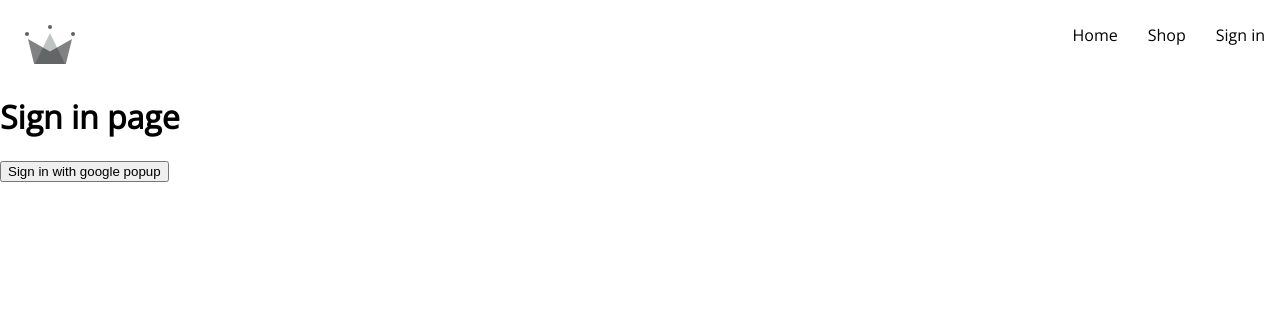
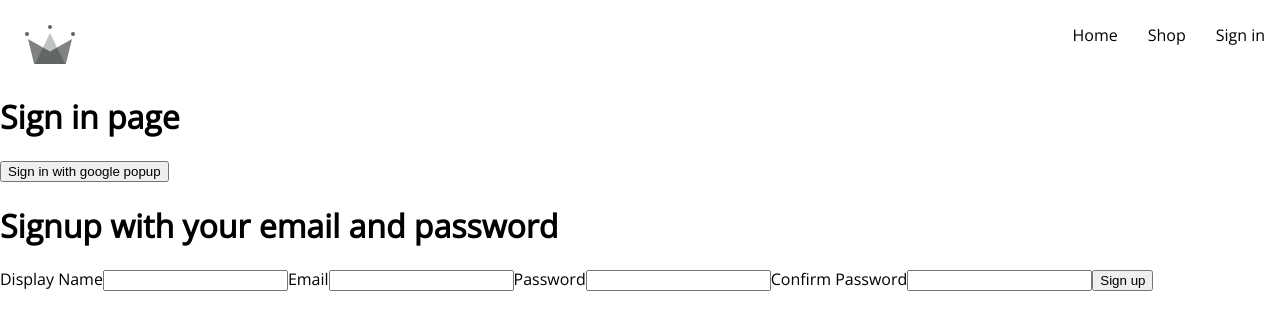
Before and after one commit to mohamadhandy/crwn-clothing, a React (Create React App) app: page /sign-in in a window 1280 px wide. Shown: the top 330 px of the page. Built offline with nearby package versions, Linux system fonts and the light colour scheme.

Commit message:
initialize signup component

```diff
--- /dev/null
+++ b/src/components/sign-up-form/SignUp.jsx
@@ -0,0 +1,65 @@
+import React, { useState } from "react";
+
+const defaultFormFields = {
+  displayName: "",
+  email: "",
+  password: "",
+  confirmPassword: "",
+};
+const SignUp = () => {
+  const [formFields, setFormFields] = useState(defaultFormFields);
+  const { displayName, email, password, confirmPassword } = formFields;
+
+  const handleChange = (e) => {
+    const { name, value } = e.target;
+    // ganti valuenya sesuai dengan inputan user
+    setFormFields({ ...formFields, [name]: value });
+  };
+  return (
+    <div>
+      <h1>Signup with your email and password</h1>
+      <form onSubmit={() => {}}>
+        <label htmlFor="displayName">Display Name</label>
+        <input
+          required
+          id="displayName"
+          type="text"
+          onChange={handleChange}
+          name="displayName"
+          value={displayName}
+        />
+
+        <label>Email</label>
+        <input
+          required
+          type="email"
+          onChange={handleChange}
+          value={email}
+          name="email"
+        />
+
+        <label>Password</label>
+        <input
+          required
+          type="password"
+          onChange={handleChange}
+          name="password"
+          value={password}
+        />
+
+        <label>Confirm Password</label>
+        <input
+          required
+          type="password"
+          onChange={handleChange}
+          name="confirmPassword"
+          value={confirmPassword}
+        />
+
+        <button type="submit">Sign up</button>
+      </form>
+    </div>
+  );
+};
+
+export default SignUp;
--- a/src/routes/signin/SignIn.jsx
+++ b/src/routes/signin/SignIn.jsx
@@ -1,3 +1,4 @@
+import SignUp from "../../components/sign-up-form/SignUp";
 import {
   signInWithGooglePopup,
   createUserDocumentFromAuth,
@@ -10,10 +11,13 @@
   };
 
   return (
-    <div>
-      <h1>Sign in page</h1>
-      <button onClick={logGoogleUser}>Sign in with google popup</button>
-    </div>
+    <>
+      <div>
+        <h1>Sign in page</h1>
+        <button onClick={logGoogleUser}>Sign in with google popup</button>
+      </div>
+      <SignUp />
+    </>
   );
 };
 
```
